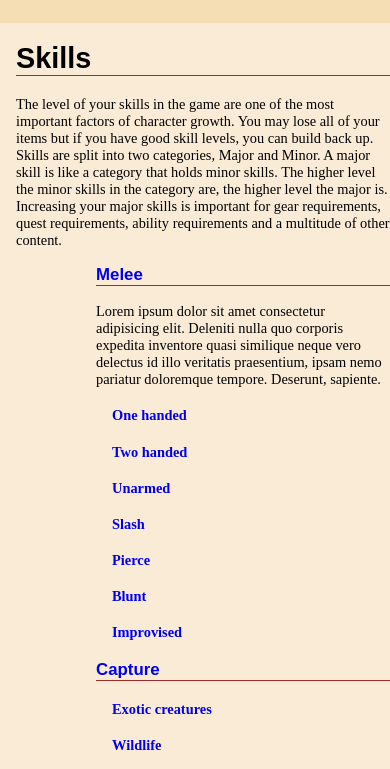
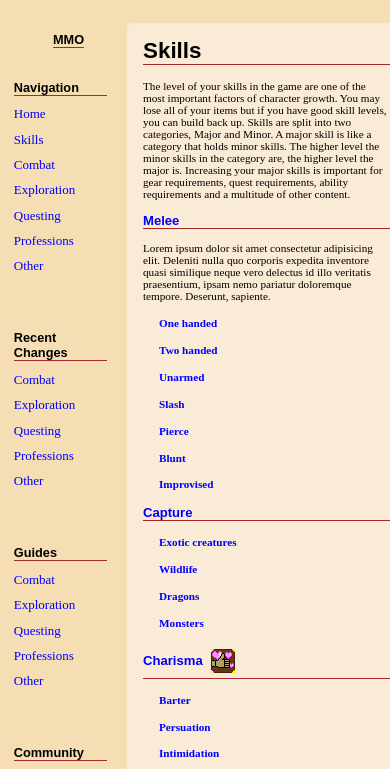
Before and after one commit to bailey-long/MMO_Wiki, a plain HTML site: page src/skills/Overview/index.html in a window 390 px wide. Shown: the part 67-836 px from the top of the page. Drawn offline with Linux system fonts and the light colour scheme; a web font is replaced by a local one.

Commit message:
updated link colours

```diff
--- a/src/dynamicContent.js
+++ b/src/dynamicContent.js
@@ -66,7 +66,8 @@
  <span>Skill icon art by <a href="https://dtownshend.com/" target="blank">Dom Townshend</a></span>
  <span><a target="_blank" href="https://icons8.com/icon/102913/summer">Summer</a> icon by <a target="_blank" href="https://icons8.com">Icons8</a></span>
  <span><a target="_blank" href="https://icons8.com/icon/59841/moon-symbol">Moon Symbol</a> icon by <a target="_blank" href="https://icons8.com">Icons8</a></span>
- <span><br></span>`;
+ <span>--------------</span>
+ <span><a href="#top" class="backToTop">Back to top</a></span>`;
 
 /***********************************************************
  * ANCHOR add click event listener to logos for navigation
@@ -126,8 +127,9 @@ document.getElementById("darkMode").addEventListener("click", function(){
         document.documentElement.style.setProperty('--exteriorBackground', '#303141');
         document.documentElement.style.setProperty('--contentBackground', '#596e96');
         document.documentElement.style.setProperty('--underline', 'red');
-        document.documentElement.style.setProperty('--linkColor', 'lightblue');
-        document.documentElement.style.setProperty('--visitedLinkColor', 'lightgrey');
+        document.documentElement.style.setProperty('--linkColor', 'blue');
+        document.documentElement.style.setProperty('--visitedLinkColor', '#292963');
+        document.documentElement.style.setProperty('--footPanelLinkColor', 'steelblue');
         /*Body text color*/
         document.body.style.color = "white";
 
@@ -148,6 +150,7 @@ document.getElementById("darkMode").addEventListener("click", function(){
         document.documentElement.style.setProperty('--underline', 'brown');
         document.documentElement.style.setProperty('--linkColor', 'blue');
         document.documentElement.style.setProperty('--visitedLinkColor', 'purple');
+        document.documentElement.style.setProperty('--footPanelLinkColor', 'blue');
         /*Body text color*/
         document.body.style.color = "black";
     }
--- a/src/layout.css
+++ b/src/layout.css
@@ -6,6 +6,7 @@
     --textColor: black;
     --linkColor: blue;
     --visitedLinkColor: purple;
+    --footPanelLinkColor: blue;
 }
 
 body{
@@ -27,25 +28,22 @@ h1, h2, h3{
 ul{
     list-style-type: none;
 }
-.panel ul, .panel li{
-    list-style-type: none;
-    padding-right: 2rem;
-    padding-bottom: 10%;
-}
+
 a{
     text-decoration: none;
+    color: var(--linkColor);
 }
 a:hover{
     text-decoration: underline;
 }
 a:visited{
-    color: var(--visitedLinkColor);
+    color: var(--visitedLinkColor)
 }
-#listContainer a{
-    color: var(--linkColor);
+#listContainer a, .footer a{
+    color: var(--footPanelLinkColor);
 }
-#listContainer a:visited{
-    color: var(--linkColor);
+#listContainer a:visited, .footer a:visited{
+    color: var(--footPanelLinkColor);
 }
 
 .homeLink{
@@ -76,7 +74,7 @@ a:visited{
 
 .panel{
     font-size: small;
-    width: 15%;
+    width: 10%;
     height: 100%;
     padding-bottom: 100%;
     margin-left: 10px;
@@ -84,6 +82,11 @@ a:visited{
     flex-direction: column;
     justify-content: left;
     align-items: center;
+}
+.panel ul, .panel li{
+    list-style-type: none;
+    padding-right: 2rem;
+    padding-bottom: 10%;
 }
 
 .content{
@@ -99,6 +102,9 @@ a:visited{
     border-top-left-radius: 5px;
     background-color: var(--contentBackground);
 }
+.dropDown{
+    padding-left: 0;
+}
 
 .footer{
     /*put below all page content*/
@@ -106,6 +112,8 @@ a:visited{
     width: 100%;
     height: 100px;
     padding: 0 20px;
+    font-weight: bold;
+    margin-bottom: 7rem;
     display: flex;
     flex-direction: column;
     align-items: center;
@@ -114,15 +122,107 @@ a:visited{
 /**************************************
 * ANCHOR Hide side navigation on mobile
 ***************************************/
-@media only screen and (max-width:1000px) {
+@media only screen and (max-width:1500px) {
     .panel{
-        display: none;
+        width: 14%;
     }
     .content{
+        width: 40%;
         padding-right: 0;
         padding-left: 1rem;
         padding-bottom: 100vh;
         font-size: 90%;
-        border-radius: 0;
+        flex-shrink: inherit;
     }
 }
+@media only screen and (max-width:1000px) {
+    .panel{
+        width: 18%;
+    }
+    .content{
+        width: 20%;
+        padding-right: 0;
+        padding-bottom: 100vh;
+        font-size: 90%;
+        flex-shrink: inherit;
+    }
+}
+@media only screen and (max-width:780px) {
+    .panel{
+        width: 20%;
+    }
+    .content{
+        padding-right: 0;
+        padding-bottom: 100vh;
+        font-size: 90%;
+        flex-shrink: inherit;
+    }
+    #skills{
+        padding-left: 0;
+    }
+}
+@media only screen and (max-width:720px) {
+    .panel{
+        width: 25%;
+    }
+    .content{
+        padding-right: 0;
+        padding-bottom: 100vh;
+        font-size: 90%;
+        flex-shrink: inherit;
+    }
+    #skills{
+        padding-left: 0;
+    }
+}
+@media only screen and (max-width:600px) {
+    .panel{
+        width: 20%;
+    }
+    .content{
+        padding-right: 0;
+        padding-bottom: 100vh;
+        font-size: 90%;
+        flex-shrink: inherit;
+    }
+    #skills{
+        padding-left: 0;
+    }
+    .panel h1,h2{
+        font-size: 98%;
+    }
+}
+@media only screen and (max-width:500px) {
+    .panel{
+        width: 25%;
+    }
+    .content{
+        padding-right: 0;
+        padding-bottom: 100vh;
+        font-size: 80%;
+        flex-shrink: inherit;
+    }
+    #skills{
+        padding-left: 0;
+    }
+    .panel h1,h2{
+        font-size: 98%;
+    }
+}
+@media only screen and (max-width:400px) {
+    .panel{
+        width: 30%;
+    }
+    .content{
+        padding-right: 0;
+        padding-bottom: 100vh;
+        font-size: 70%;
+        flex-shrink: inherit;
+    }
+    #skills{
+        padding-left: 0;
+    }
+    .panel h1,h2{
+        font-size: 98%;
+    }
+}
--- a/src/skills/Overview/index.html
+++ b/src/skills/Overview/index.html
@@ -31,7 +31,7 @@
                 <!--Melee-->
                 <li><a href="/skills/Melee/melee.html"><h3>Melee</a></h3></li>
                 <p>Lorem ipsum dolor sit amet consectetur adipisicing elit. Deleniti nulla quo corporis expedita inventore quasi similique neque vero delectus id illo veritatis praesentium, ipsam nemo pariatur doloremque tempore. Deserunt, sapiente.</p>
-                <li><a href="/skills/Melee/melee.html"><h4>One handed</h4></a></li>
+                <li><a href="/skills/Melee/melee.htm"><h4>One handed</h4></a></li>
                 <li><a href="/skills/Melee/melee.html"><h4>Two handed</h4></a></li>
                 <li><a href="/skills/Melee/melee.html"><h4>Unarmed</h4></a></li>
                 <li><a href="/skills/Melee/melee.html"><h4>Slash</h4></a></li>
```
Also changed, not shown: src/Quests/Q_Two/fates_severed.html (+1 -1 lines), 1 other file.
